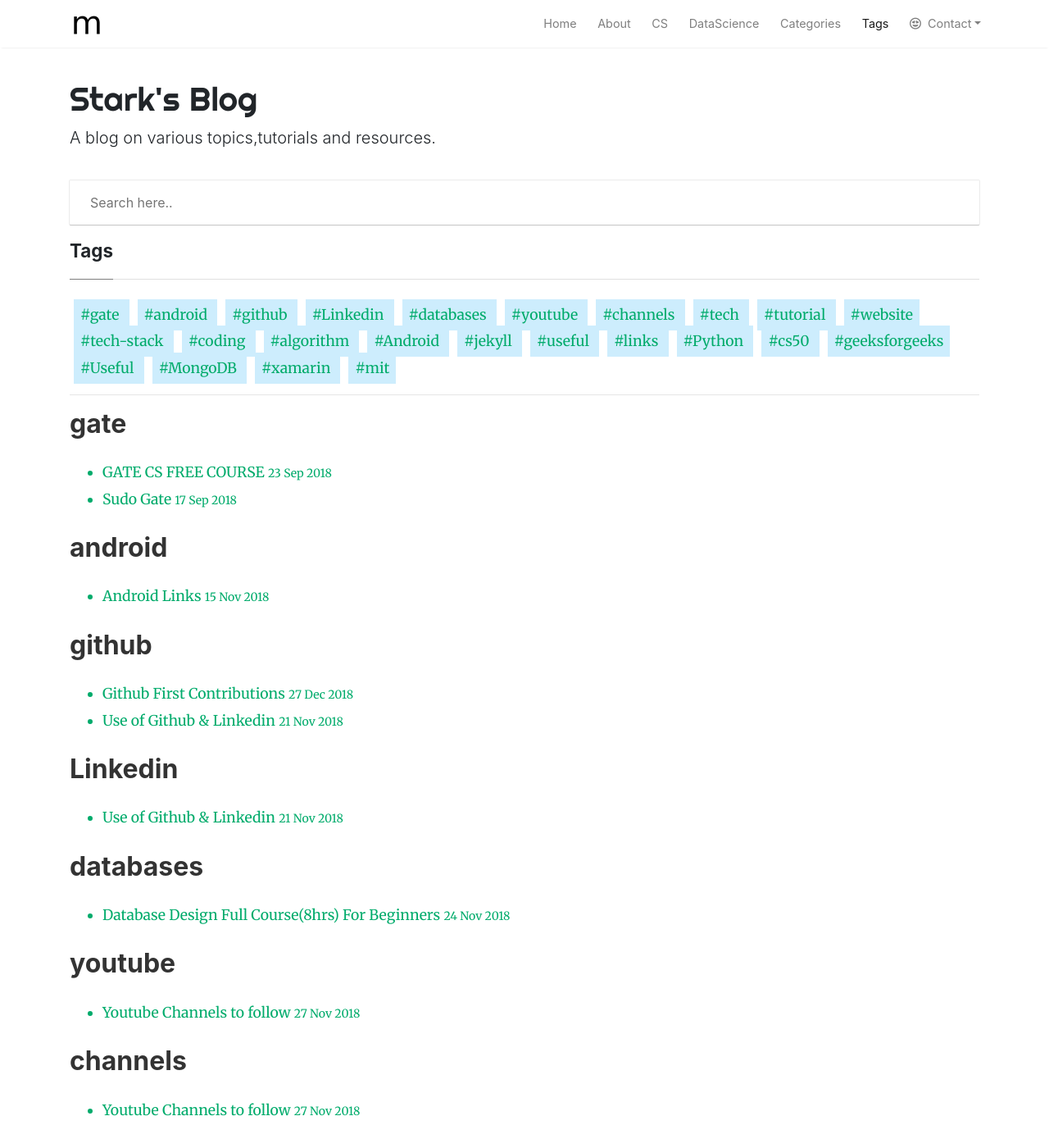
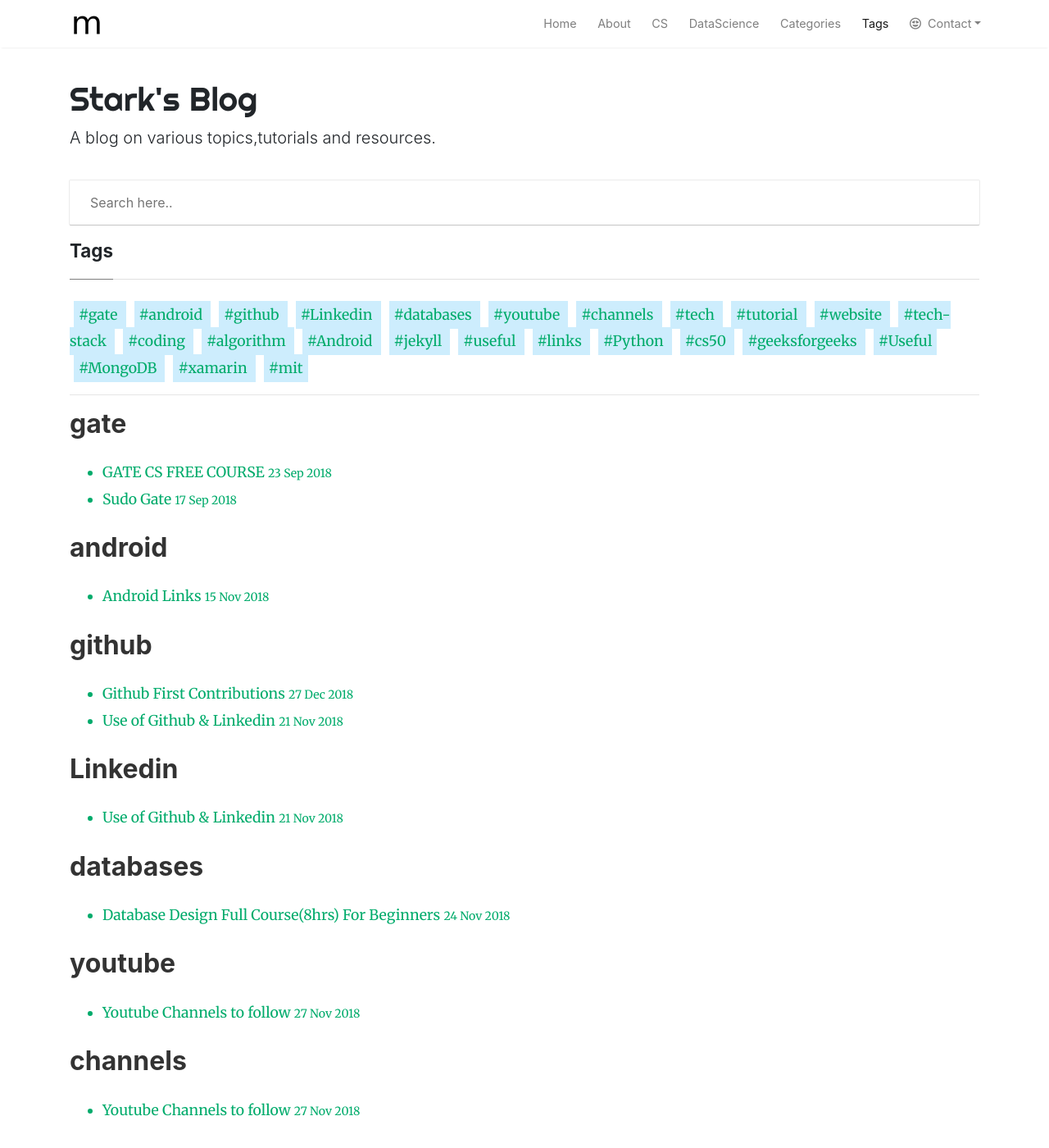
Before and after one commit to StarkSources/myblog, a Jekyll site: the page built from tags.html, in a window 1280 px wide and 1400 px high. Shown: the whole window at 82% size. Built offline with Jekyll 4.4.1, drawn with Linux system fonts in a browser that asks for light colours; nearby versions of some CDN libraries; comment, search, counter and statistics services are not loaded.

Commit message:
Update tags.html

```diff
--- a/tags.html
+++ b/tags.html
@@ -4,7 +4,7 @@ title: Tags
 ---
 <style>
   .post-tag{
-    padding: 8px;
+    padding: 6px;
     margin: 5px;
     background-color: #CDEDFD;
   }
```
